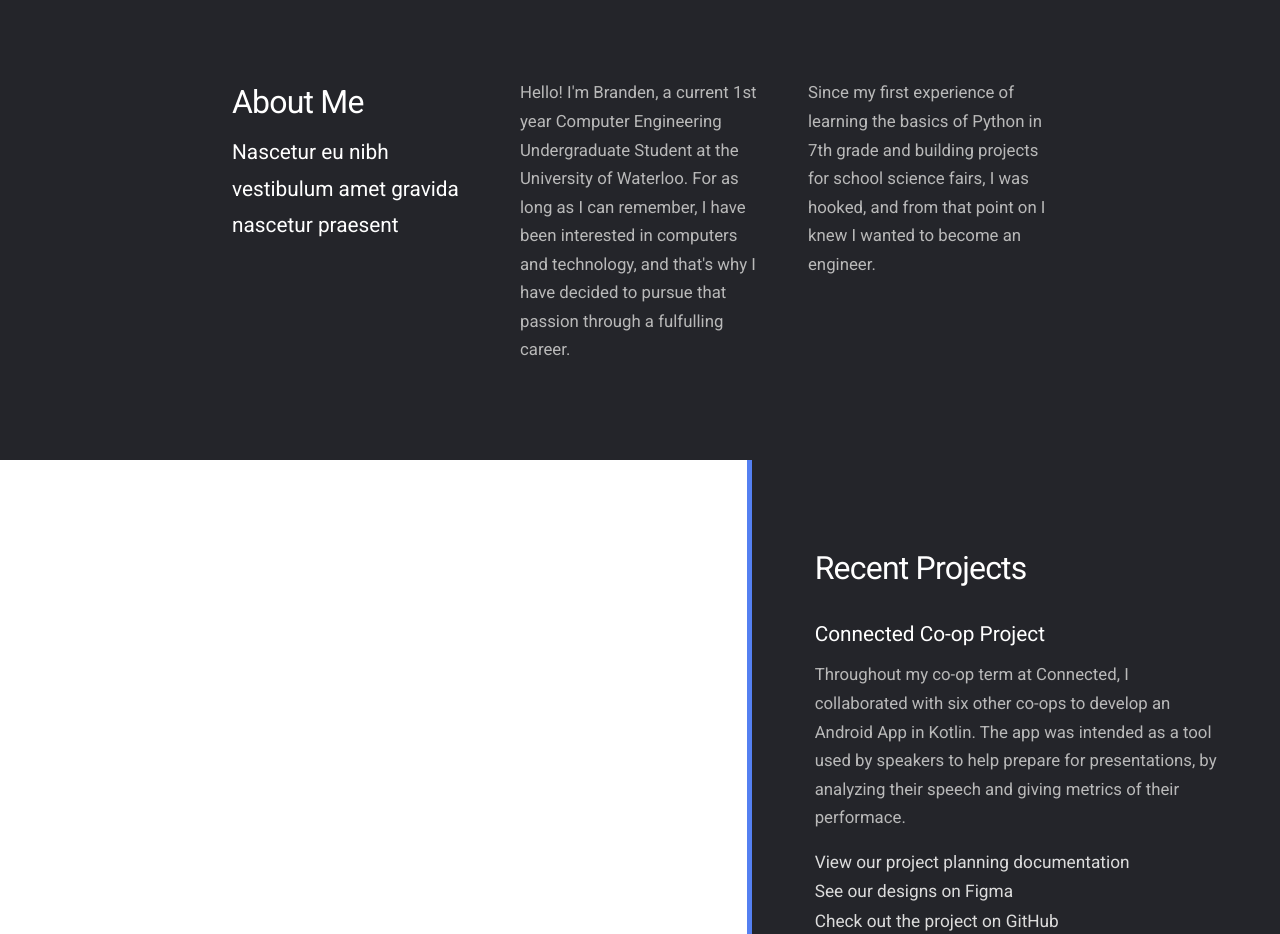
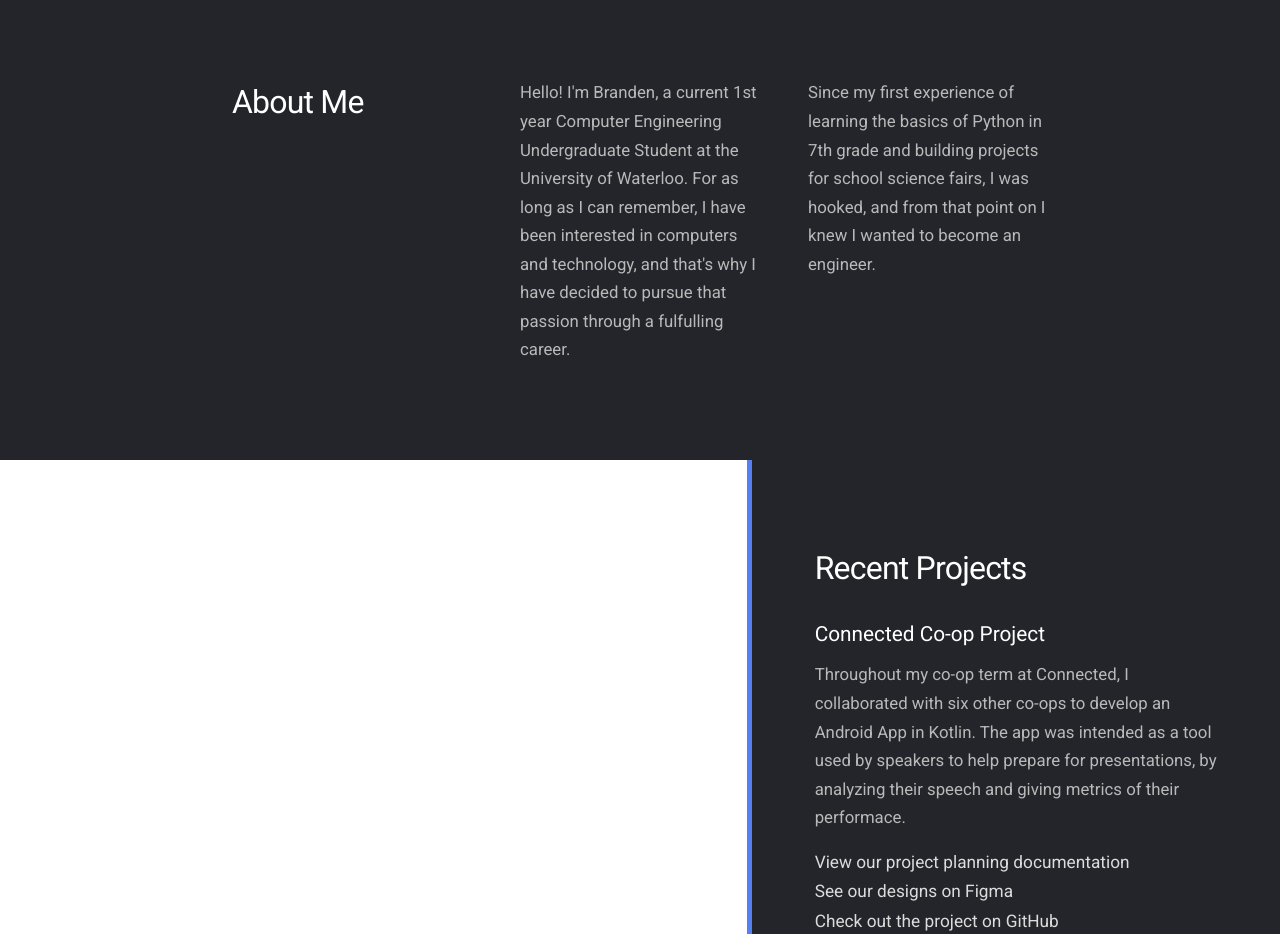
Before and after one commit to LiskB/New-Personal-Website, a website: page index.html in a window 1280 px wide. Shown: the part 1140-2074 px from the top of the page. Drawn offline with Linux system fonts and the light colour scheme.

Commit message:
Remove unused header

```diff
--- a/index.html
+++ b/index.html
@@ -43,7 +43,6 @@
                 <div class="row transparent-background top-border py-6 px-4 px-lg-5 px-xl-10 text-center text-md-left">
                     <div class="col-12 col-md-4 px-4">
                         <h2>About Me</h2>
-                        <h3>Nascetur eu nibh vestibulum amet gravida nascetur praesent</h3>
                     </div>
                     <div class="col-12 col-md-4 px-4">
                         <p>Hello! I'm Branden, a current 1st year Computer Engineering Undergraduate Student at the University
```
